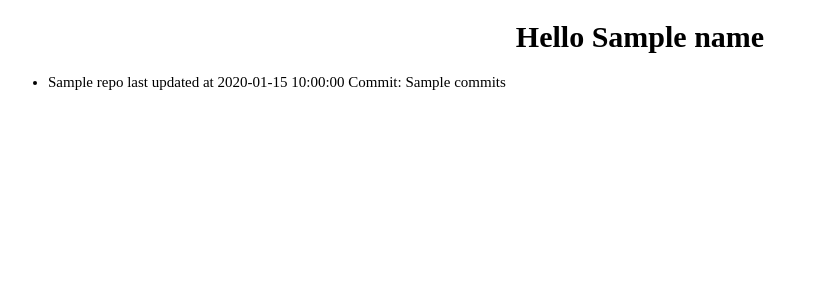
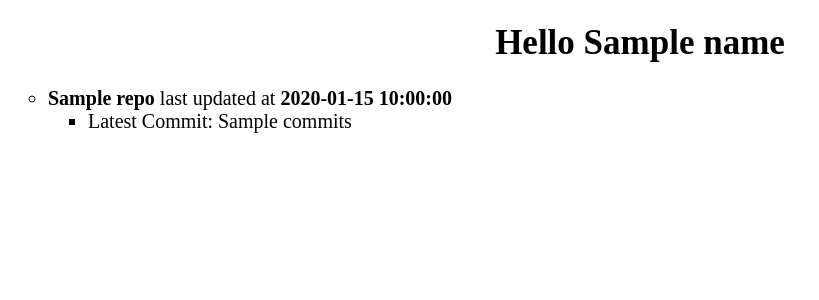
Before and after one commit to yf724/SSE-Lab2, a Flask app: template src/templates/githubUsername.html in a window 1280 px wide. Shown: the top 300 px of the page, without its empty margins (0-819 px from the left). Run offline with Flask 3, Linux system fonts and the light colour scheme; the template is opened without the code that fills it: most values are stand-ins (such as "Sample title", 1, 10 or a date in 2020).

Commit message:
Modified the layout of web page

```diff
--- a/src/templates/githubUsername.html
+++ b/src/templates/githubUsername.html
@@ -1,16 +1,21 @@
 <!DOCTYPE html>
 <html lang="en">
 	<head>
+		<meta name="viewport" content="width=device-width">
 		<title>hello</title>
 	</head>
 	<body>
-		<h1 style="font-size: 30px; text-align: center;">Hello {{ name }} </h1>
+		<h1 style="font-size: 35px; text-align: center;">Hello {{ name }} </h1>
 		{%if repos%}
-			<ul style="font-size: 15px;">
+			<ul style="font-size: 20px;">
 			{%for repo in repos %}
-				<li>
-				{{repo.repo}} last updated at {{repo.time}}
-				Commit: {{repo.commits}}
+				<li style="list-style-type: circle;">
+				<strong>{{repo.repo}}</strong> last updated at <strong>{{repo.time}}</strong>
+				<ul>
+					<li style="list-style-type: square;">
+						Latest Commit: {{repo.commits}}
+					</li>
+				</ul>
 				</li>
 			{% endfor %}
 			</ul>
```
